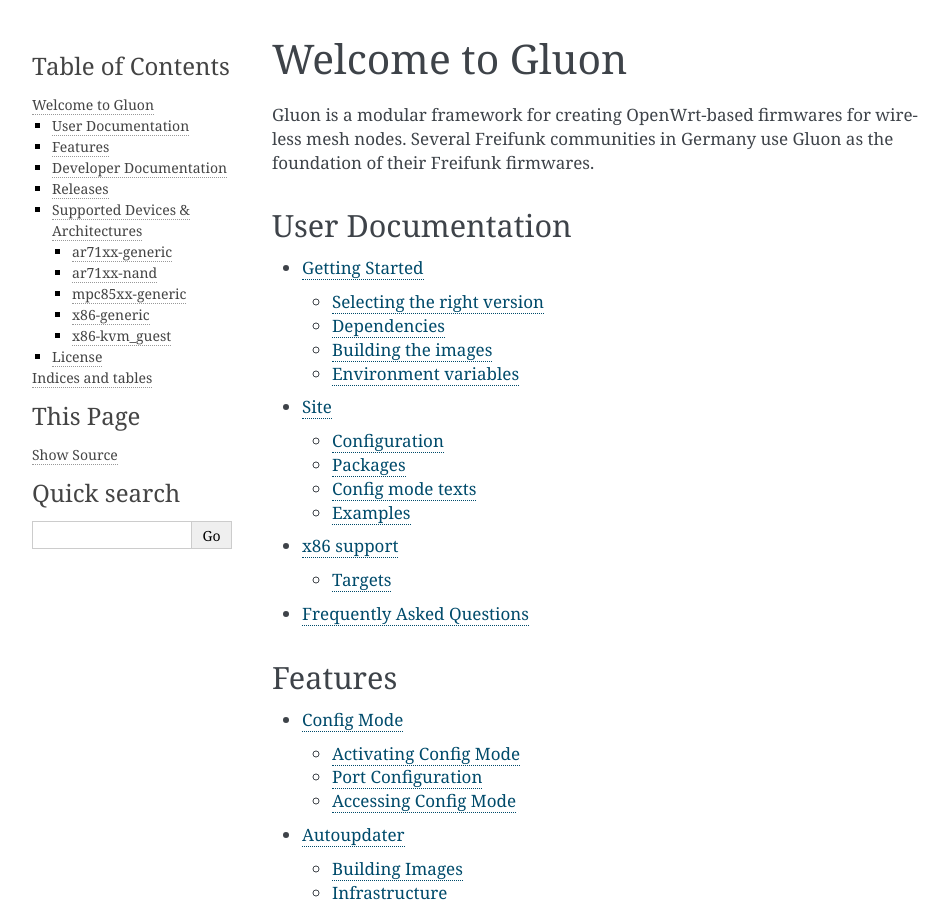
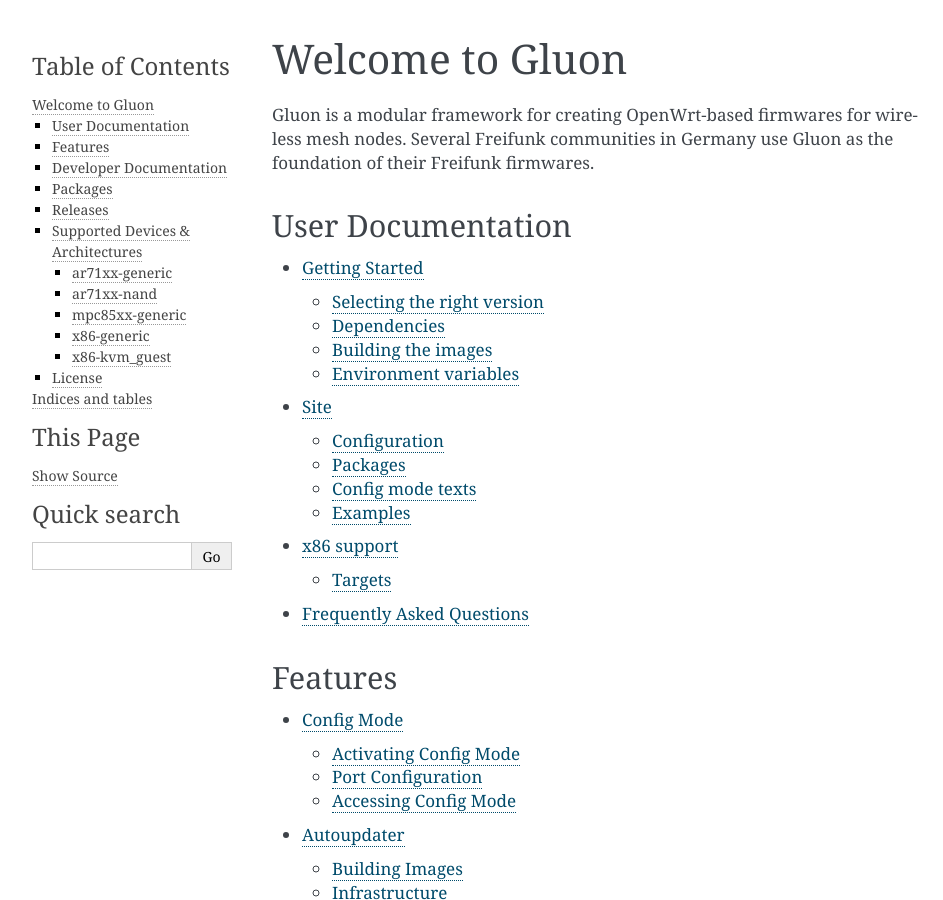
Before and after one commit to freifunk-gluon/gluon, a Sphinx documentation site: the page built from docs/index.rst, in a window 1280 px wide and 900 px high. Shown: the whole window, without its empty margins (148-1091 px from the left). Built offline with Sphinx 7.4.7, drawn with Linux system fonts in a browser that asks for light colours.

Commit message:
docs: introduce per-package documentation
Documentation for packages should be placed in docs/packages/
and be added to docs/index.rst.

```diff
--- a/docs/index.rst
+++ b/docs/index.rst
@@ -42,6 +42,12 @@
    dev/configmode
    dev/wan
    dev/i18n
+
+Packages
+--------
+
+.. toctree::
+   :maxdepth: 1
 
 Releases
 --------
```
